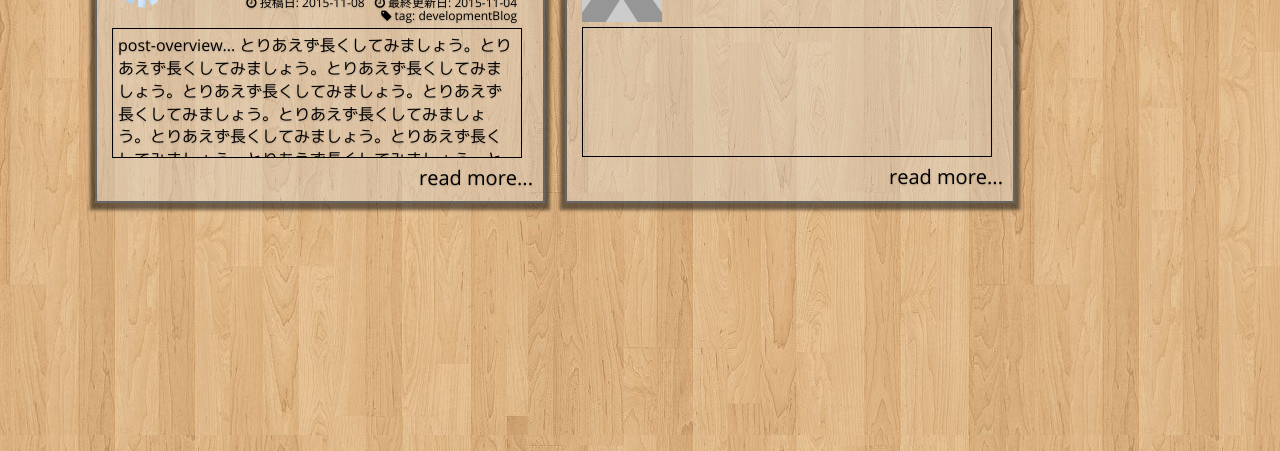
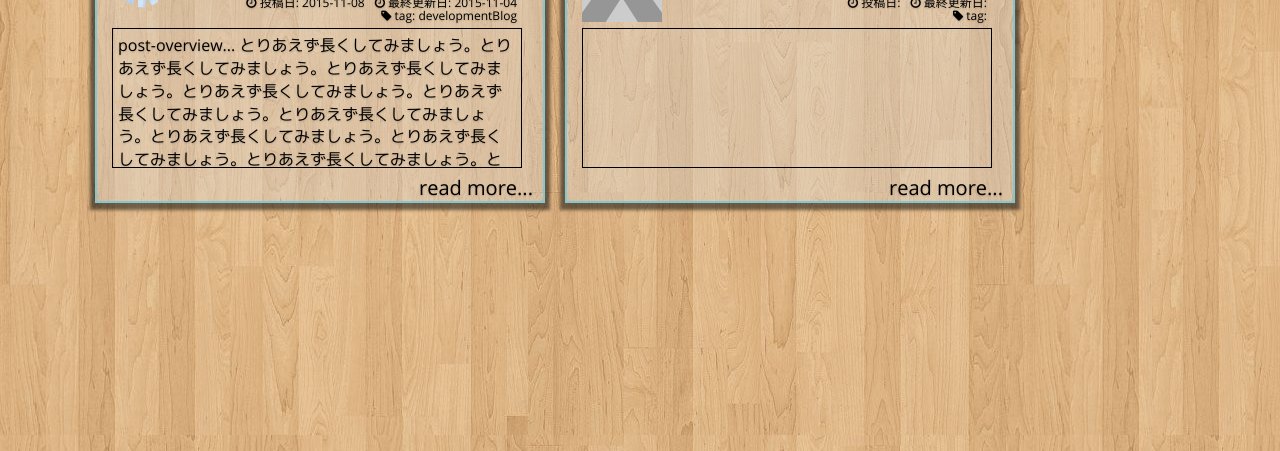
Before and after one commit to blueAzure/myBlog, a plain HTML site: page blog.html in a window 1280 px wide. Shown: the part 349-800 px from the top of the page. Drawn offline with nearby package versions, Linux system fonts and the light colour scheme; placeholder pictures from the web are drawn by us; a web font is replaced by a local one.

Commit message:
post-itemのデザインの改良。

```diff
--- a/assets/css/blogList.css
+++ b/assets/css/blogList.css
@@ -36,20 +36,27 @@ BLOG created By.Suga
 
 
 
-.more {
+.post-more {
     float: right;
+    display: block;
 }
+
+.post-more:hover{
+
+}
+
 
 .post-item {
     margin: 10px;
     padding: 10px;
-    border: 2px solid #666;
+    border: 2px solid #81C7D4;;
     background-color: rgba(219, 219, 219, 0.35);
     text-align: left;
     font-family: Koruri Regular, Georgia, serif;
     font-size: 20px;
     width: 450px;
     height: 278px;
+    box-shadow: 0 2px 3px 5px rgba(0, 0, 0, 0.5);
     -moz-box-shadow: 0 2px 3px 5px rgba(0, 0, 0, 0.5);
     -webkit-box-shadow: 0 2px 3px 5px rgba(0, 0, 0, 0.5);
     position: relative;
@@ -60,9 +67,16 @@ BLOG created By.Suga
     width: 80px;
     height: 80px;
     float: left;
+    /*border: 1px solid black;*/
 }
 
-.post-item:hover {}
+.post-item:hover {
+    -webkit-transition: all .3s;
+    transition: all .3s;
+    background-color: rgba(219, 219, 219, 0.85);
+    text-decoration: none;
+
+}
 
 ul.isotope-filter,
 ul.isotope-sort {
@@ -128,13 +142,13 @@ ul.isotope-sort li a {
 .post-overview {
     font-size: 16px;
     margin: 5px;
-    padding: 5px 5px 10px 5px;
+    padding: 5px 5px 5px 5px;
     text-align: left;
     border: solid #000;
     border-width: 1px;
     width: 410px;
     /* とりあえず打ち込んだ適当な値。 */
-    height: 130px;
+    height: 140px;
     /* とりあえず打ち込んだ適当な値。 */
     overflow: hidden;
 }
--- a/blog.html
+++ b/blog.html
@@ -145,19 +145,30 @@
                         </li>
                     </ul>
                     <div class="post-overview"></div>
+                    <div class="post-more">read more...</div>
                     <div class="post-id"></div>
-                    <div class="more">read more...</div>
                 </a>
 
                 <a class="post-item">
                     <img class="clearfix">
                     <div class="post-title"></div>
-                    <div class="post-date"></div>
-                    <div class="post-lastDate"></div>
-                    <div class="post-tag"></div>
+                    <ul class="post-info-list clearfix">
+                        <li>
+                            <i class="fa fa-clock-o"></i> 最終更新日: <time class="post-date"></time>
+                        </li>
+                        <li>
+                            <i class="fa fa-clock-o"></i> 投稿日: <time class="post-lastDate"></time>
+                        </li>
+                    </ul>
+                    <ul class="post-info-list clearfix">
+                        <li>
+                            <i class="fa fa-tag"></i> tag:
+                            <span class="post-tag"></span>
+                        </li>
+                    </ul>
                     <div class="post-overview"></div>
+                    <div class="post-more">read more...</div>
                     <div class="post-id"></div>
-                    <div class="more">read more...</div>
                 </a>
 
             </div>
```
